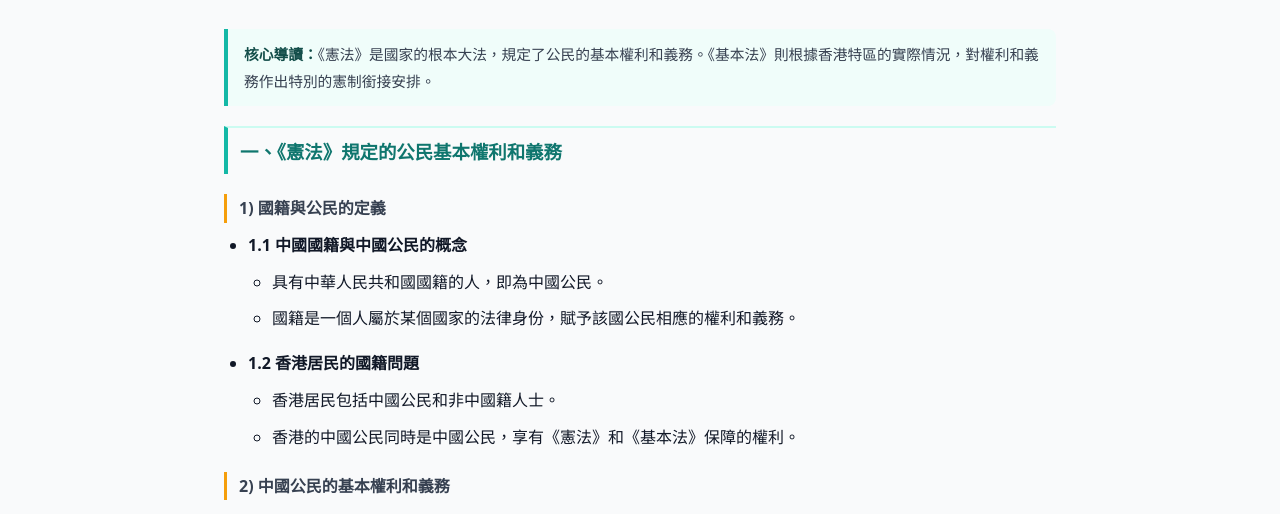
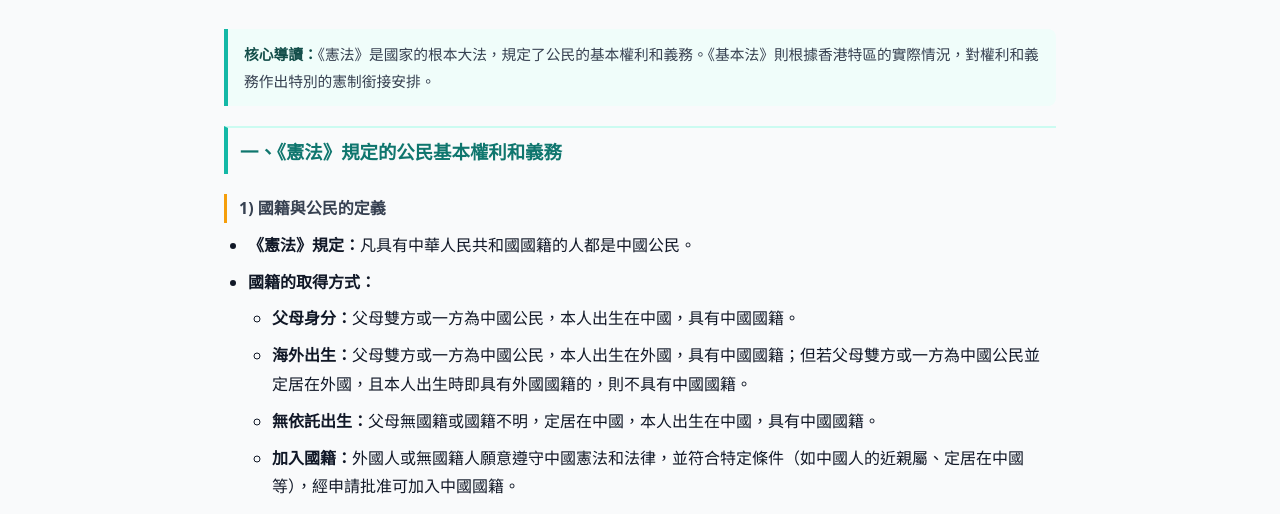
Before and after one commit to codeguy0425/ces-study, a plain HTML site: page units/unit1-4-constitution.html in a window 1280 px wide. Shown: the part 225-739 px from the top of the page. Drawn offline with Linux system fonts and the light colour scheme.

Commit message:
Expand nationality rules with constitutional quote and acquisition methods

```diff
--- a/sw.js
+++ b/sw.js
@@ -1,4 +1,4 @@
-const CACHE = 'ces-study-v11';
+const CACHE = 'ces-study-v12';
 const ASSETS = [
   './',
   './index.html',
--- a/units/unit1-4-constitution.html
+++ b/units/unit1-4-constitution.html
@@ -37,10 +37,13 @@
 
     <h4>1) 國籍與公民的定義</h4>
     <ul>
-      <li><strong>1.1 中國國籍與中國公民的概念</strong>
+      <li><strong>《憲法》規定：</strong>凡具有中華人民共和國國籍的人都是中國公民。</li>
+      <li><strong>國籍的取得方式：</strong>
         <ul>
-          <li>具有中華人民共和國國籍的人，即為中國公民。</li>
-          <li>國籍是一個人屬於某個國家的法律身份，賦予該國公民相應的權利和義務。</li>
+          <li><strong>父母身分：</strong>父母雙方或一方為中國公民，本人出生在中國，具有中國國籍。</li>
+          <li><strong>海外出生：</strong>父母雙方或一方為中國公民，本人出生在外國，具有中國國籍；但若父母雙方或一方為中國公民並定居在外國，且本人出生時即具有外國國籍的，則不具有中國國籍。</li>
+          <li><strong>無依託出生：</strong>父母無國籍或國籍不明，定居在中國，本人出生在中國，具有中國國籍。</li>
+          <li><strong>加入國籍：</strong>外國人或無國籍人願意遵守中國憲法和法律，並符合特定條件（如中國人的近親屬、定居在中國等），經申請批准可加入中國國籍。</li>
         </ul>
       </li>
       <li><strong>1.2 香港居民的國籍問題</strong>
```
